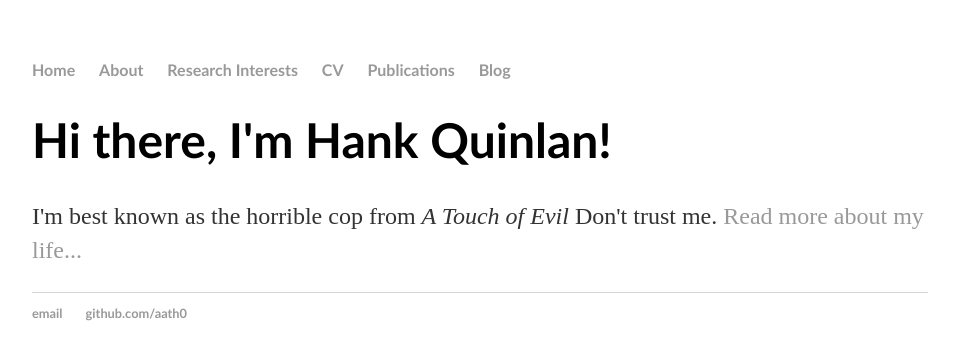
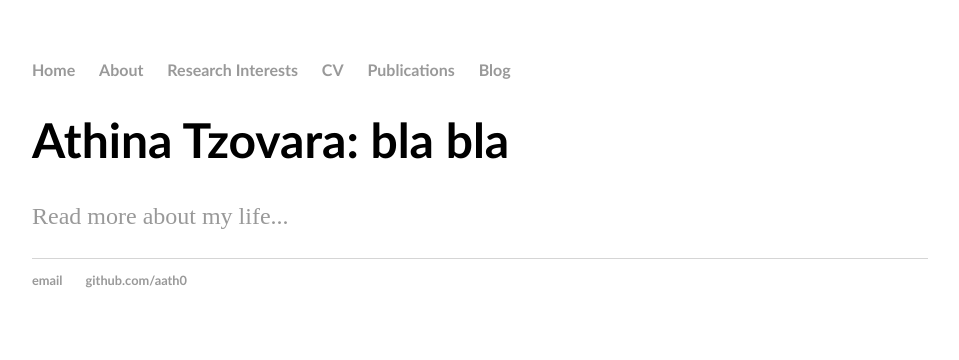
Before and after one commit to aath0/TryingOut, a Jekyll site: the page built from index.html, in a window 1280 px wide. Shown: the top 360 px of the page, without its empty margins (160-1119 px from the left). Built offline with Jekyll 4.4.1, drawn with Linux system fonts in a browser that asks for light colours.

Commit message:
Update index.html

```diff
--- a/index.html
+++ b/index.html
@@ -1,8 +1,8 @@
 ---
 layout: default
-title: Hank Quinlan, Horrible Cop
+title: Athina Tzovara
 ---
 <div class="blurb">
-	<h1>Hi there, I'm Hank Quinlan!</h1>
-	<p>I'm best known as the horrible cop from <em>A Touch of Evil</em> Don't trust me. <a href="/about">Read more about my life...</a></p>
+	<h1>Athina Tzovara: bla bla</h1>
+	<p><a href="/about">Read more about my life...</a></p>
 </div><!-- /.blurb -->
```
